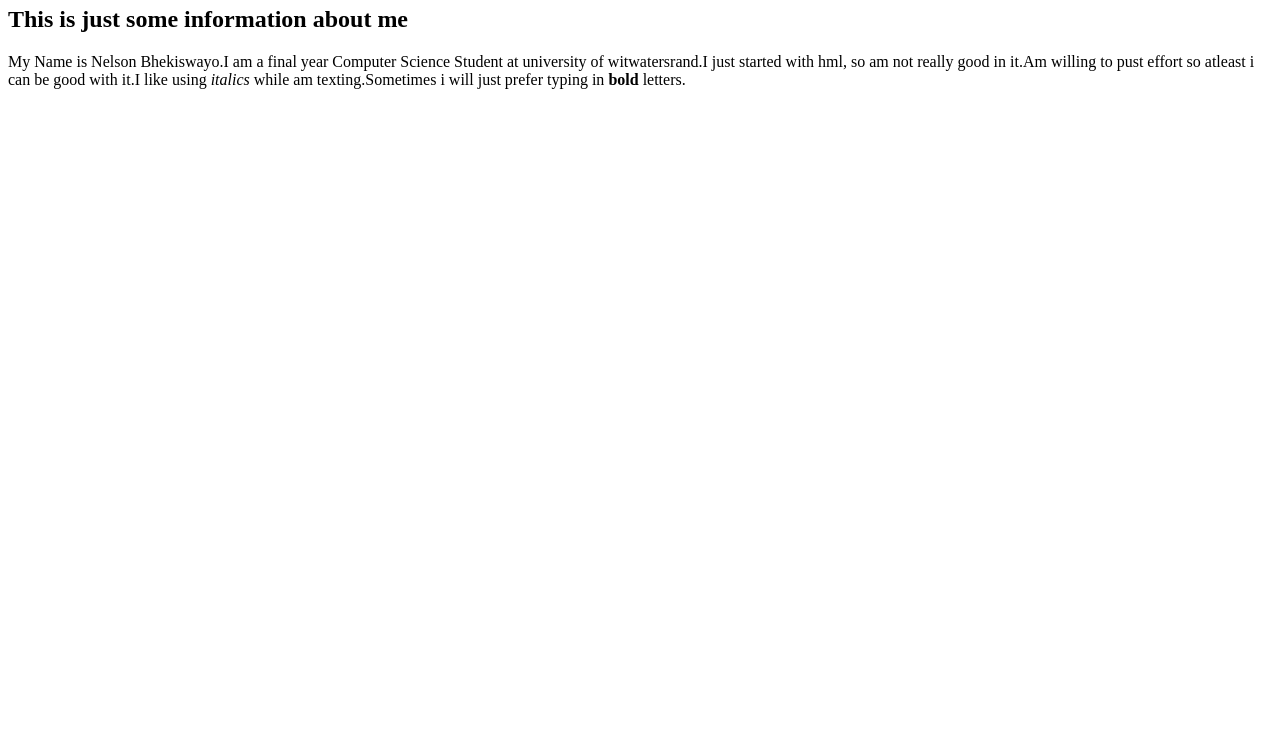
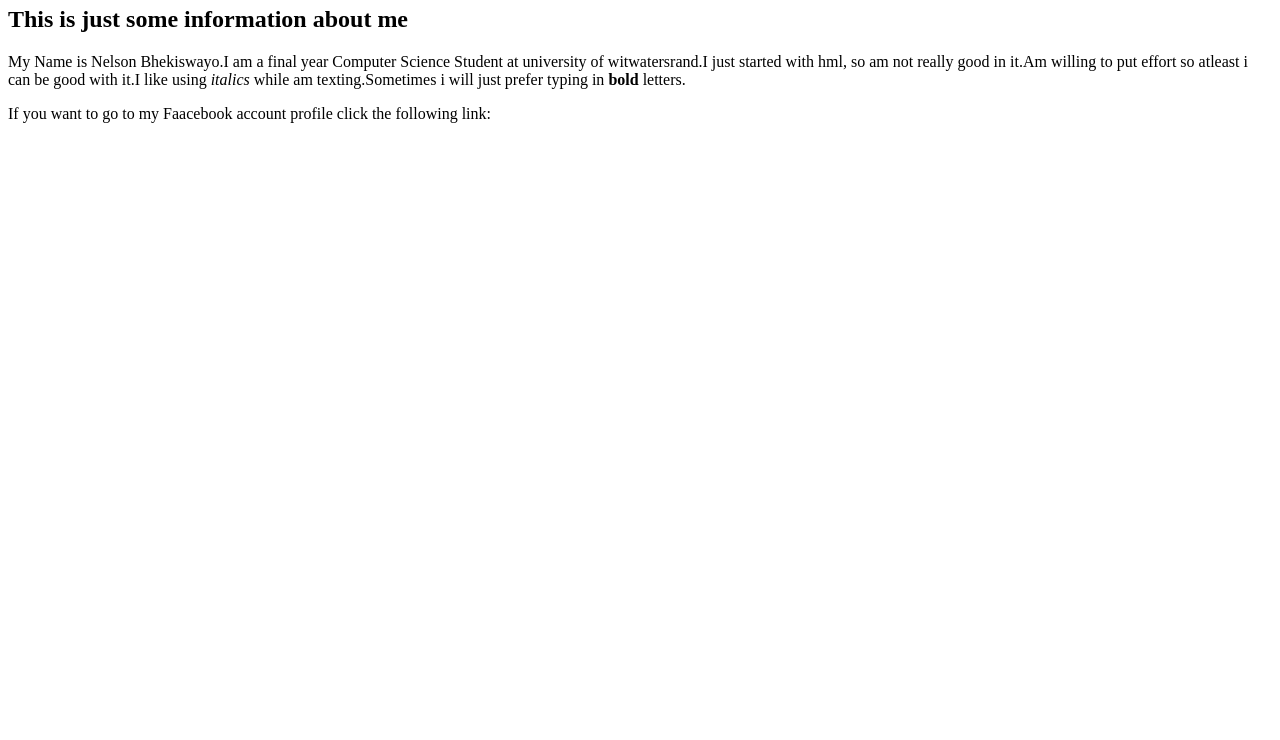
Before and after one commit to 2681283/Web_practise, a plain HTML site: page index.html in a window 1280 px wide. Shown: the part 60-800 px from the top of the page. Drawn offline with Linux system fonts and the light colour scheme.

Commit message:
Update index.html

```diff
--- a/index.html
+++ b/index.html
@@ -12,7 +12,8 @@
 
 
      <p>My Name is Nelson Bhekiswayo.I am a final year Computer Science Student at university of witwatersrand.I just started with hml, so am not really good in it.Am
-     willing to pust effort so atleast i can be good with it.I like using <i>italics</i> while am texting.Sometimes i will just prefer typing in <b>bold</b> letters.</p>
-
+     willing to put effort so atleast i can be good with it.I like using <i>italics</i> while am texting.Sometimes i will just prefer typing in <b>bold</b> letters.</p>
+<p>If you want to go to my Faacebook account profile click the following link:</p>
+     <a href=hhtps://Go to Nelson's profile > </a>
   <body>
 <html>
```
